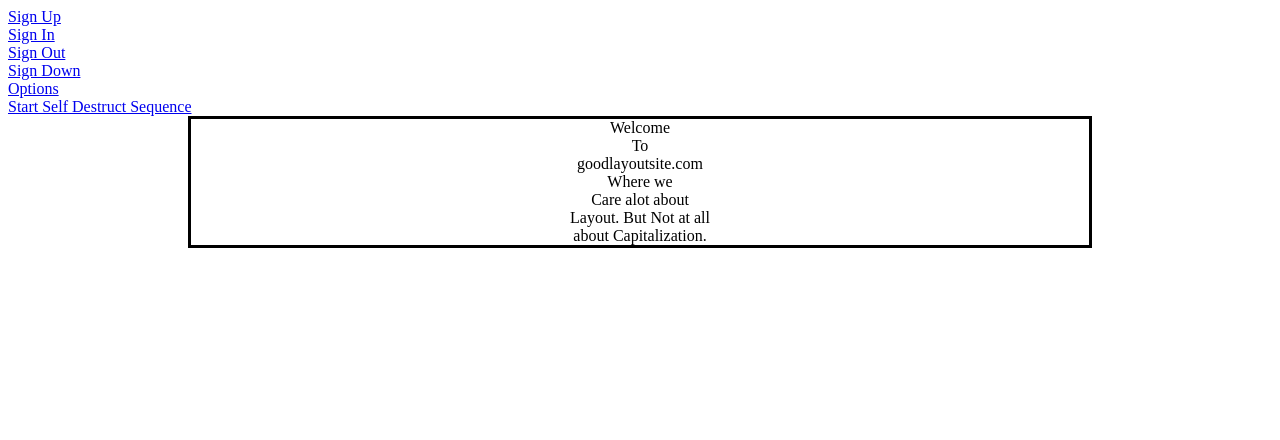
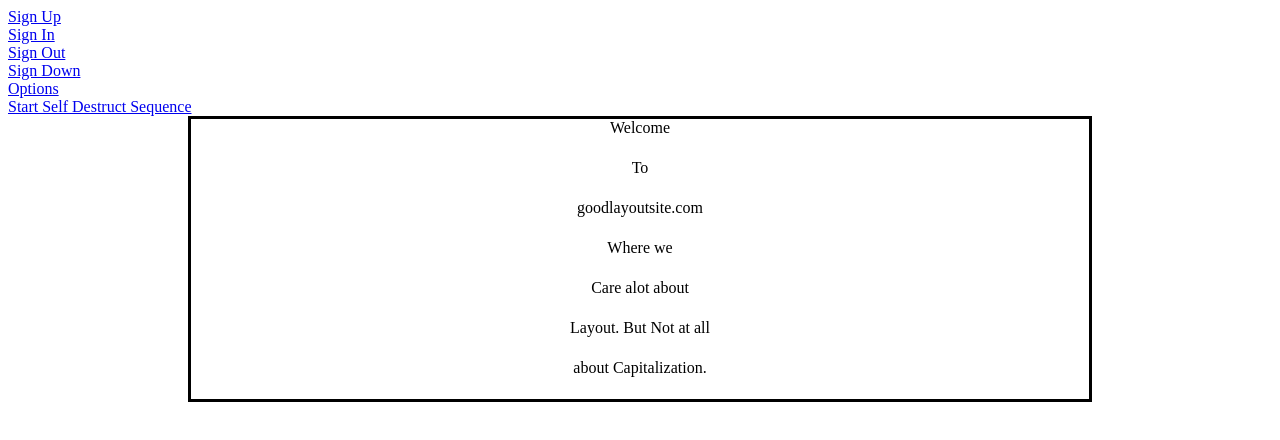
Before and after one commit to sophiayangx/layout-challenge-1, a plain HTML site: page index.html in a window 1280 px wide. Drawn offline with Linux system fonts and the light colour scheme; a script that the page names is missing.

Commit message:
Classadoo autocommit

```diff
--- a/style.css
+++ b/style.css
@@ -1,9 +1,5 @@
-.topbar-item {
-display: inline;
-}
-
 .topbar {
-display: inline;
+display: inline-block;
 }
 
 .main-page-wrapper {
@@ -17,5 +13,5 @@ display: inline;
 }
 
 .main-page-item {
-
+  height: 40px;
 }
```
